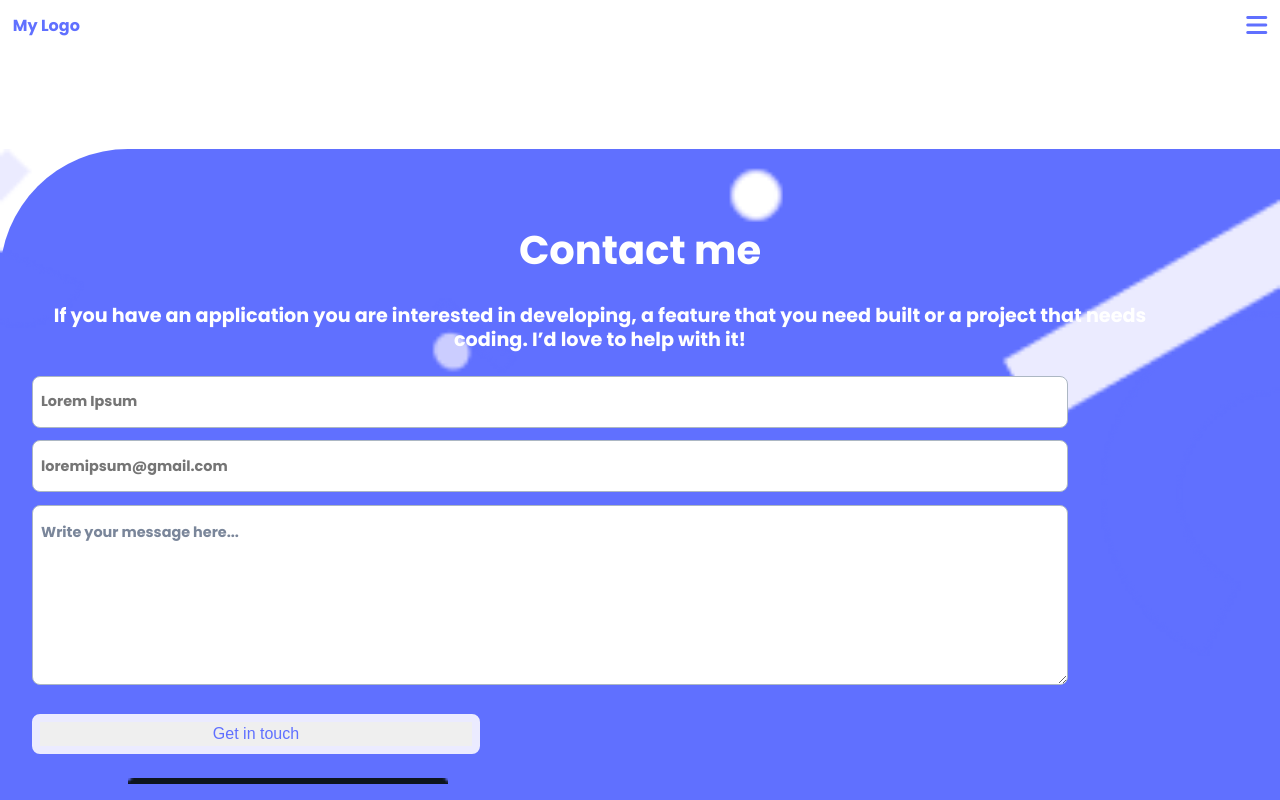
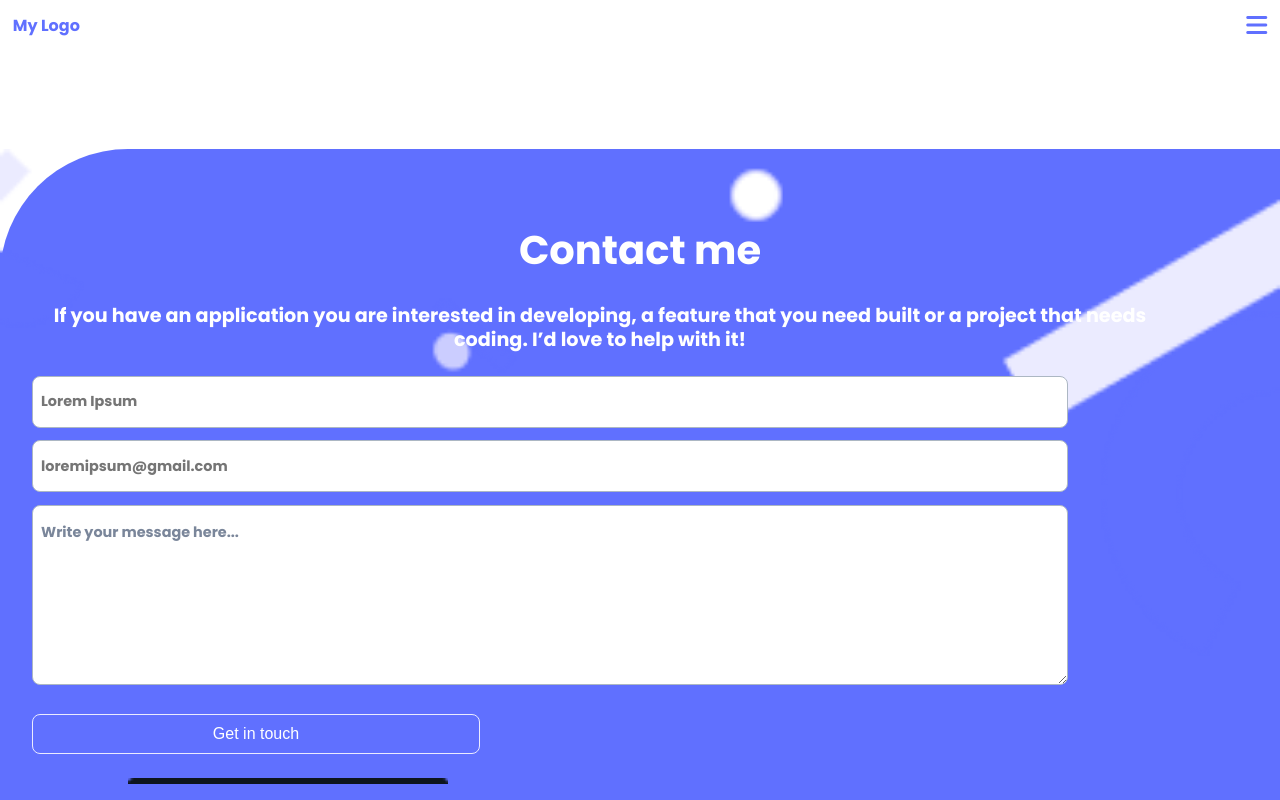
Before and after one commit to efmomoh/Portfolio-setup-and-mobile-first, a website: page index.html in a window 1280 px wide. In both pictures the pointer is over the button "Get in touch". Shown: the part 3809-4609 px from the top of the page. Drawn offline with Linux system fonts and the light colour scheme.

Commit message:
Update style.css

```diff
--- a/style.css
+++ b/style.css
@@ -452,7 +452,7 @@ textarea {
 }
 
 .contact-mobile-btn {
-  border: 0.5rem solid #ebebff;
+  border: 0.1rem solid #ebebff;
   border-radius: 0.5rem;
   height: 2.5rem;
   font-size: 1rem;
@@ -462,6 +462,11 @@ textarea {
   margin-left: 2rem;
   font-weight: 500;
   font-style: normal;
+}
+
+.contact-mobile-btn:hover {
+  color: #fff;
+  background-color: #6070ff;
 }
 
 .home-btn {
```
